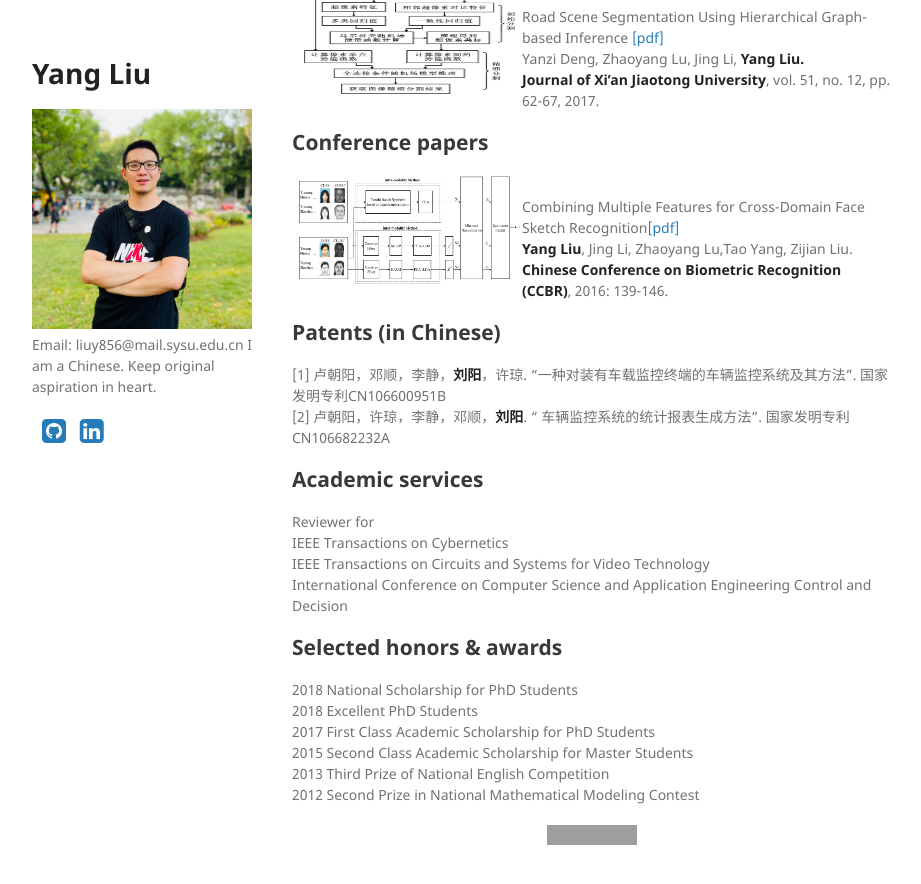
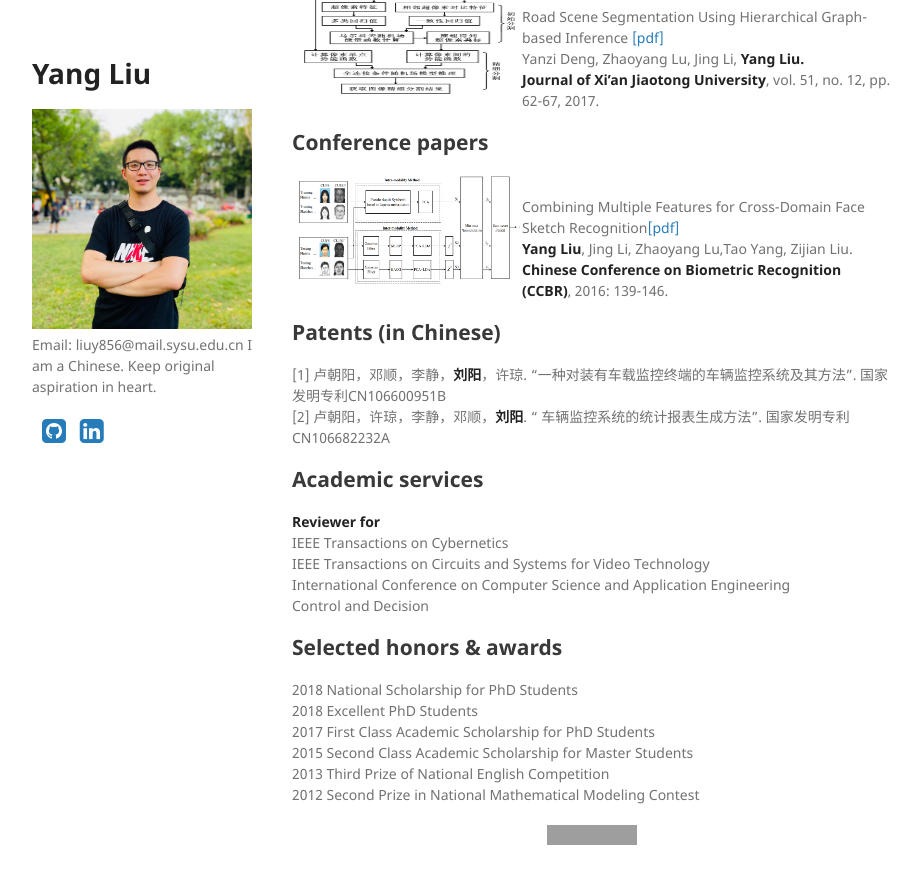
Before and after one commit to YangLiu9208/home, a Jekyll site: the page built from index.md, in a window 1280 px wide and 900 px high, scrolled down 1644 px. Shown: the top 884 px of the window, without its empty margins (178-1099 px from the left). Built offline with Jekyll 4.4.1, drawn with Linux system fonts in a browser that asks for light colours; a style sheet for code colours, icons or effects is not loaded; grey boxes are pictures that could not be loaded.

```diff
--- a/index.md
+++ b/index.md
@@ -103,7 +103,7 @@ Combining Multiple Features for Cross-Domain Face Sketch Recognition[[pdf]](http
 [2] 卢朝阳，许琼，李静，邓顺，**刘阳**. " 车辆监控系统的统计报表生成方法". 国家发明专利CN106682232A
 
 ## Academic services
-Reviewer for
+**Reviewer for**
 IEEE Transactions on Cybernetics
 IEEE Transactions on Circuits and Systems for Video Technology
 International Conference on Computer Science and Application Engineering
```
